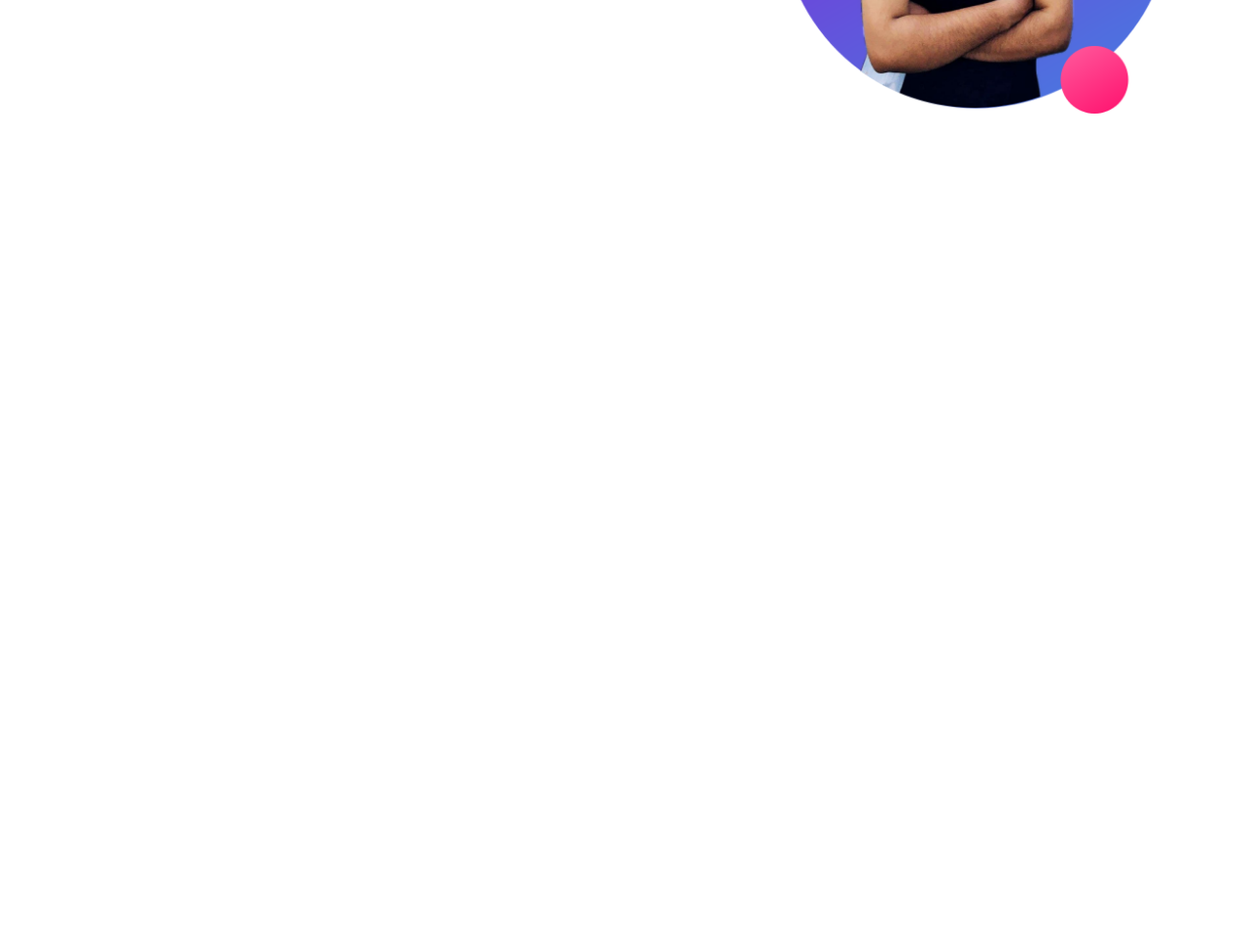
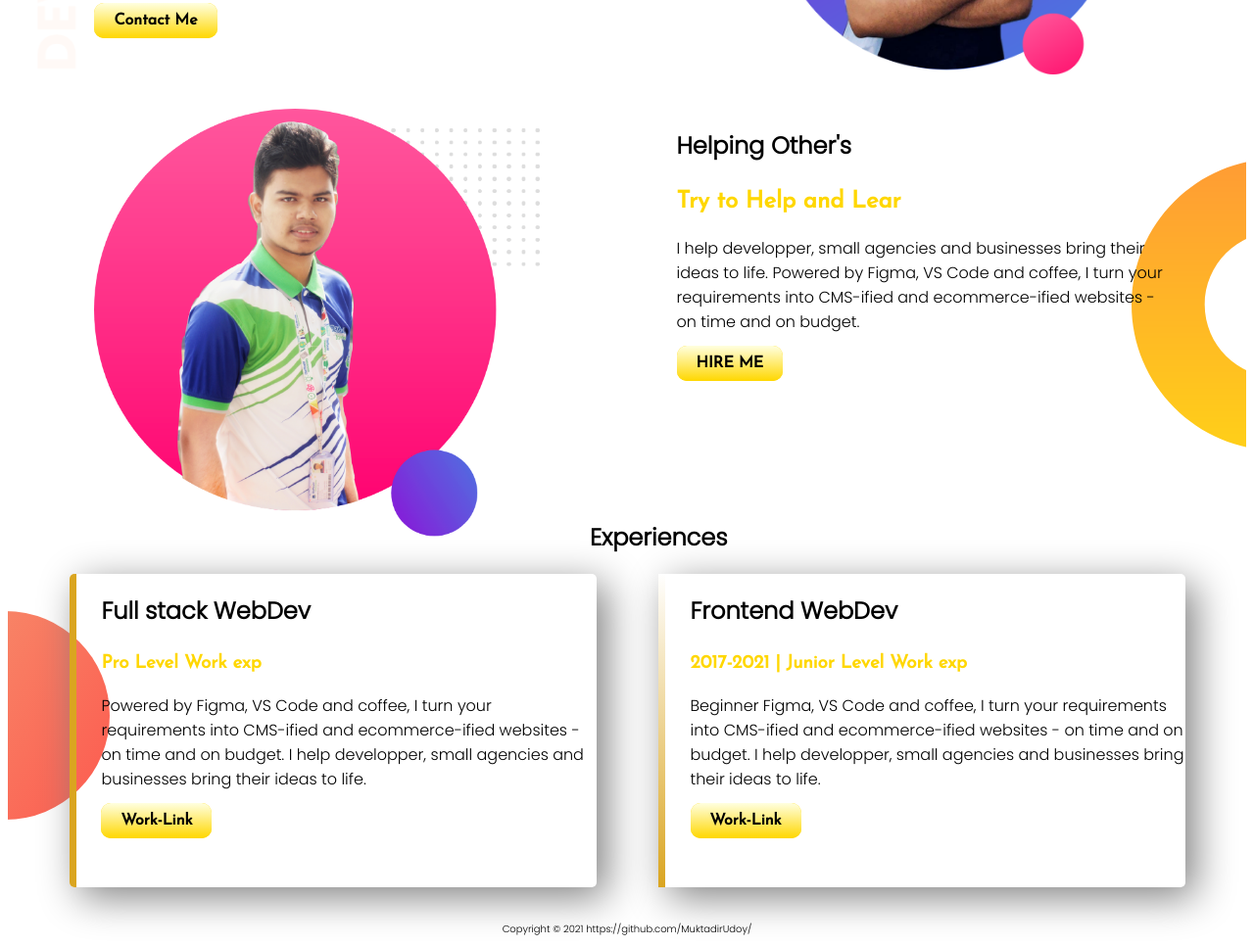
Before and after one commit to MuktadirUdoy/portfolio-Returm, a plain HTML site: page index.html in a window 1280 px wide. Shown: the part 297-1264 px from the top of the page at 98% size. Before the commit the page ends 800 px from the top, so only its background shows below. Drawn offline with Linux system fonts and the light colour scheme.

Commit message:
portfolio done

```diff
--- a/index.html
+++ b/index.html
@@ -14,15 +14,53 @@
 <link href="https://fonts.googleapis.com/css2?family=Poppins:wght@300&display=swap" rel="stylesheet">
 </head>
 <body>
-   <section>
+   <section class="Top-Banner">
         <div class="Half-Width">
             <h1>Hey, I’m</h1>
         <h1> <span class="nTextColor">Ahmed Muktadir</span></h1>
-        <p>A web designer and developer from Dhaka in the Bangladesh. I create bespoke websites to help people go further online.Also I help developper, small agencies and businesses bring their ideas to life. Powered by Figma, VS Code and coffee, I turn your requirements into CMS-ified and ecommerce-ified websites - on time and on budget.</p>
+        <p>I am a web designer and developer from Dhaka in the Bangladesh. I create bespoke websites to help people go further online.Also I help developper, small agencies and businesses bring their ideas to life. Powered by Figma, VS Code and coffee, I turn your requirements into CMS-ified and ecommerce-ified websites - on time and on budget.</p>
+        <a class="LinkButton" target="_blank" href="https://github.com/MuktadirUdoy">Contact Me</a>
         </div>
         <div class="Half-Width">
             <img src="image/profileP.png" alt="">
         </div>
    </section>
+
+
+   <section class="Second-part">
+    <div class="Half-Width">
+        <img src="image\my-image2.png" alt="">
+    </div>
+    <div class="Half-Width">
+        <h1> <span>Helping Other's</span> </h1>
+    <h2> <span class="nTextColor">Try to Help and Lear</span></h2>
+    <p> I help developper, small agencies and businesses bring their ideas to life. Powered by Figma, VS Code and coffee, I turn your requirements into CMS-ified and ecommerce-ified websites - on time and on budget.</p>
+    <a class="LinkButton" target="_blank" href="https://github.com/MuktadirUdoy"> HIRE ME</a>
+    </div>
+
+    </section>
+
+    <section class="EX-Area">
+        <h1>Experiences</h1>
+
+        <div id="Full-Stack" class="Half-Width Single-Experiences">
+            <h2> <span>Full stack WebDev</span> </h2>
+        <h3> <span class="nTextColor">Pro Level Work exp</span></h3>
+        <p> Powered by Figma, VS Code and coffee, I turn your requirements into CMS-ified and ecommerce-ified websites - on time and on budget. I help developper, small agencies and businesses bring their ideas to life.</p>
+        <a class="LinkButton" target="_blank" href="https://github.com/MuktadirUdoy"> Work-Link</Link></a>
+        </div>
+
+
+        <div id="Singleexp" class="Half-Width Single-Experiences">
+            <h2> <span>Frontend WebDev</span> </h2>
+        <h3> <span class="nTextColor">2017-2021 | Junior Level Work exp</span></h3>
+        <p> Beginner Figma, VS Code and coffee, I turn your requirements into CMS-ified and ecommerce-ified websites - on time and on budget. I help developper, small agencies and businesses bring their ideas to life.</p>
+        <a class="LinkButton" target="_blank" href="https://github.com/MuktadirUdoy"> Work-Link</Link></a>
+        </div>
+        </section>
+        <footer>
+            <p>Copyright © 2021 https://github.com/MuktadirUdoy/</p>
+        </footer>
+
 </body>
 </html>
--- a/style.css
+++ b/style.css
@@ -14,5 +14,55 @@ body{
     padding-left: 2%;
 }
 .Half-Width img{
-    width: 100%;
+    width: 90%;
 }
+.Top-Banner{
+    background-image: url("image/top-banner.png");
+    background-repeat: no-repeat;
+}
+
+section{
+    height: 400px;
+}
+.LinkButton{
+    text-decoration: none;
+    background-image: linear-gradient(Lightyellow,gold);
+    background-color:gold;
+    padding: 10px 20px;
+    border-radius: 10px;
+    color: rgb(0, 0, 0);
+    font-weight: 700;
+    font-family: 'Josefin Sans', sans-serif;
+
+}
+.Second-part{
+    background-image: url("image/dream-bg.png");
+    background-repeat: no-repeat;
+    background-position: right;
+}
+
+.Single-Experiences{
+    box-shadow: 10px 10px 40px gray;
+    border-radius: 5px;
+    height: 80%;
+}
+.EX-Area{
+    background-image: url("image/exp-bg.png");
+    background-repeat: no-repeat;
+    background-position:left;
+}
+#Full-Stack{
+    border-left: 7px solid;
+    border-left-color: goldenrod;
+}
+
+#Singleexp{
+    border-left: 7px solid;
+    border-image: linear-gradient(white,goldenrod);
+    border-image-slice: 1;
+}
+
+footer{
+    text-align: center;
+    font-size: 10px;
+}
```
Also changed, not shown: image/61246724.png (added), image/my-image.png (added), image/my-image2.png (added).
